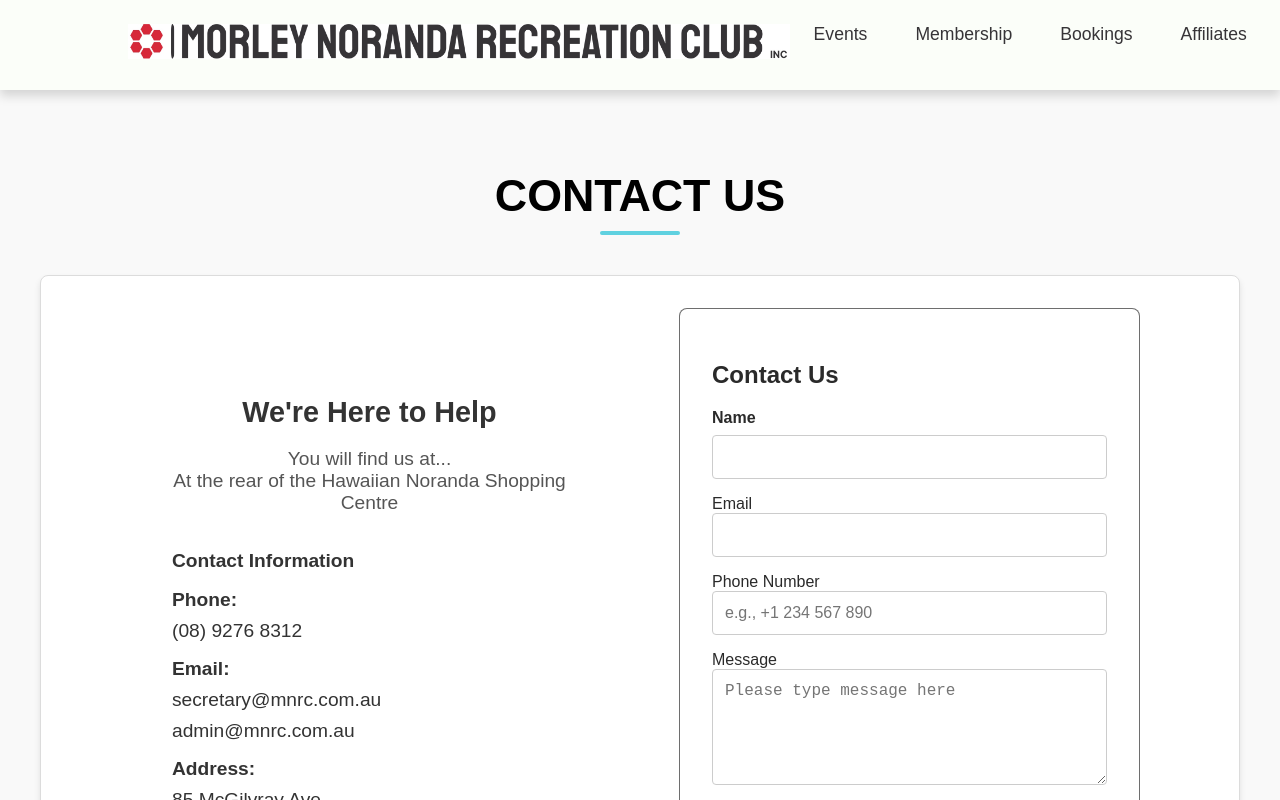
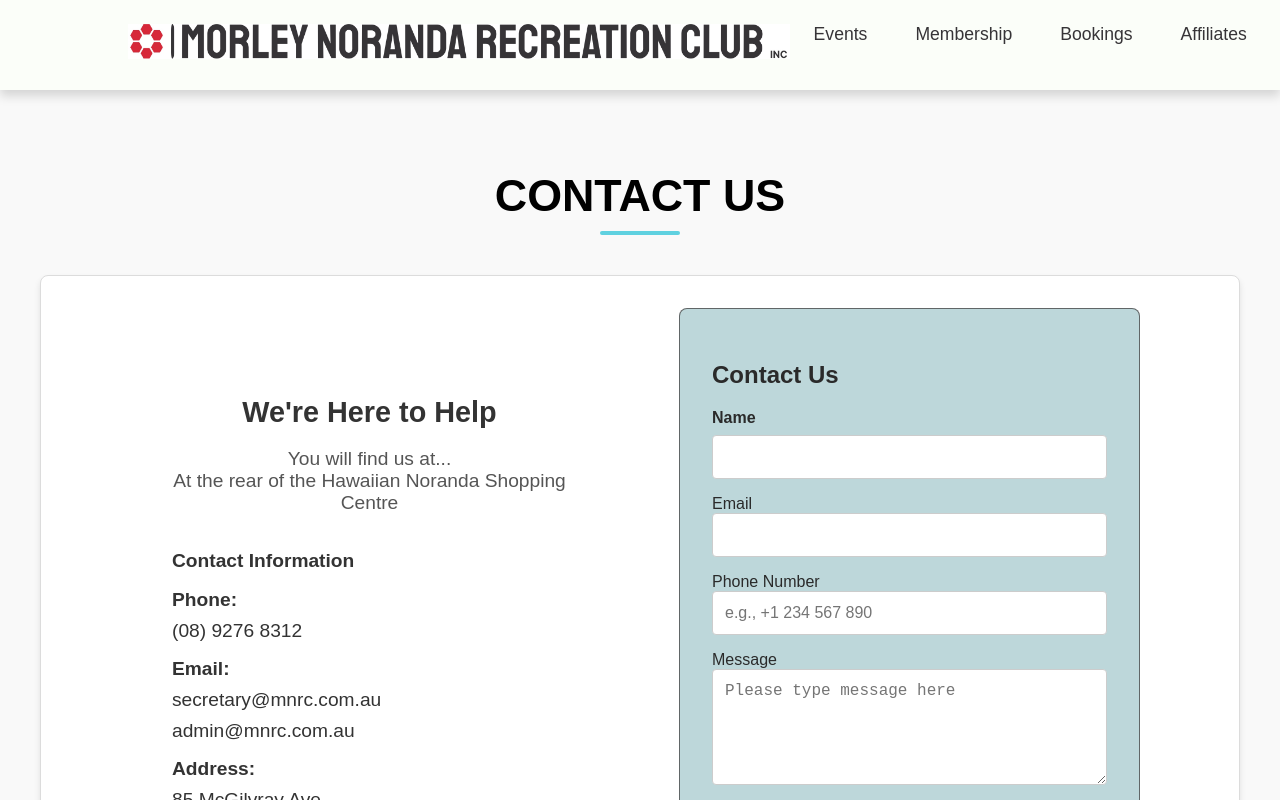
Before and after one commit to jam-carter/mnrc-site, a Next.js app: page /contact in a window 1280 px wide. Shown: the top 800 px of the page. Built offline with nearby package versions, Linux system fonts and the light colour scheme.

Commit message:
- minor back-round color update

```diff
--- a/src/components/contactUsCard.module.css
+++ b/src/components/contactUsCard.module.css
@@ -2,7 +2,7 @@
     max-width: 600px;
     margin: 0 auto;
     padding: 2rem;
-    background-color: #ffffff;
+    background-color: rgba(63, 138, 147, 0.34);
     border : 1px solid rgba(74, 74, 74, 0.8);
     border-radius: 8px;
 }
```
